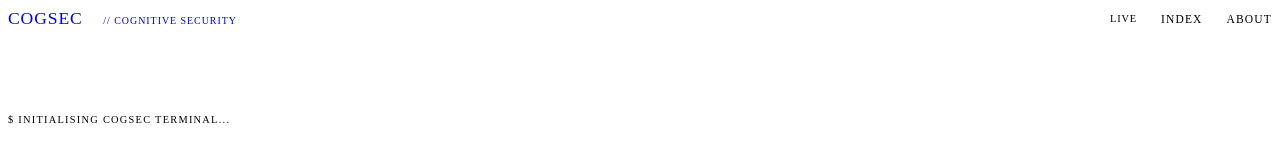
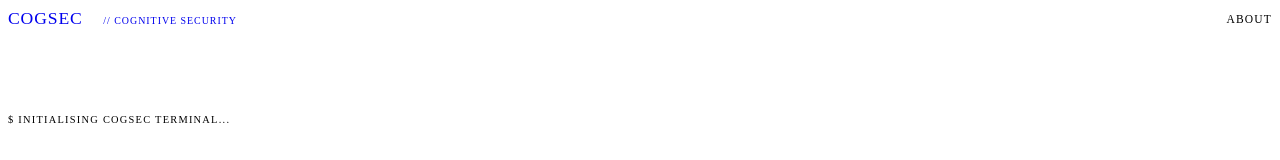
Before and after one commit to JeremyOmwenga/cogsec-blog, a React (Vite) app: page / in a window 1280 px wide. Shown: the top 160 px of the page. Built offline with nearby package versions, Linux system fonts and the light colour scheme; the HTML template or start-up script is replaced by a standard one.

Commit message:
Update Header.jsx

```diff
--- a/src/components/Header.jsx
+++ b/src/components/Header.jsx
@@ -90,19 +90,7 @@ export default function Header() {
         </Link>
 
         <nav style={styles.nav}>
-          <span style={{ fontFamily: 'var(--font-mono)', fontSize: '0.65rem', color: 'var(--text-faint)', letterSpacing: '0.08em' }}>
-            <span style={styles.statusDot} />
-            LIVE
-          </span>
-          <Link
-            to="/"
-            style={{
-              ...styles.navLink,
-              ...(isHome ? styles.navLinkActive : {}),
-            }}
-          >
-            Index
-          </Link>
+
           <Link
             to="/about"
             style={styles.navLink}
```
